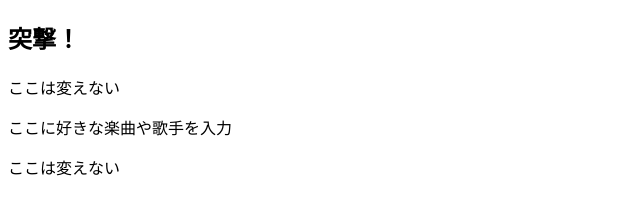
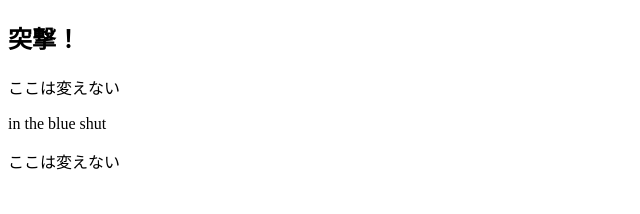
Before and after one commit to r-nakamurasan/testConflict, a plain HTML site: page index.html in a window 1280 px wide. Shown: the whole page, without its empty margins (0-640 px from the left). Drawn offline with Linux system fonts and the light colour scheme.

Commit message:
[modify] index,html

```diff
--- a/index.html
+++ b/index.html
@@ -6,7 +6,7 @@
 <body>
 <h2> 突撃！ </h2>
 <p>ここは変えない</p>
-<p>ここに好きな楽曲や歌手を入力</p>
+<p>in the blue shut</p>
 <p>ここは変えない</p>
 </body>
 </html>
```
